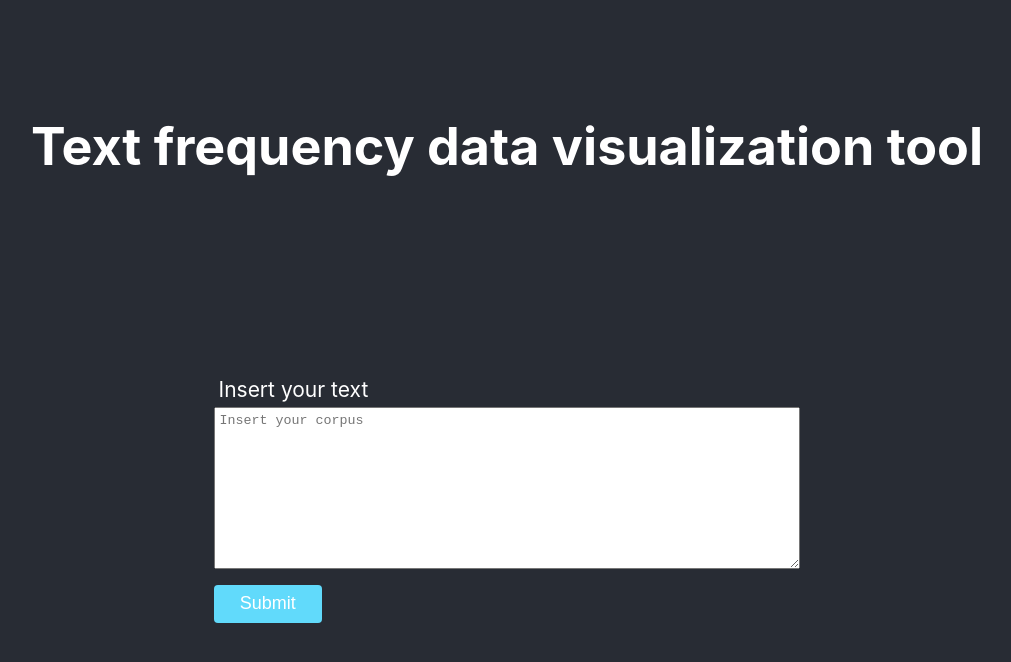
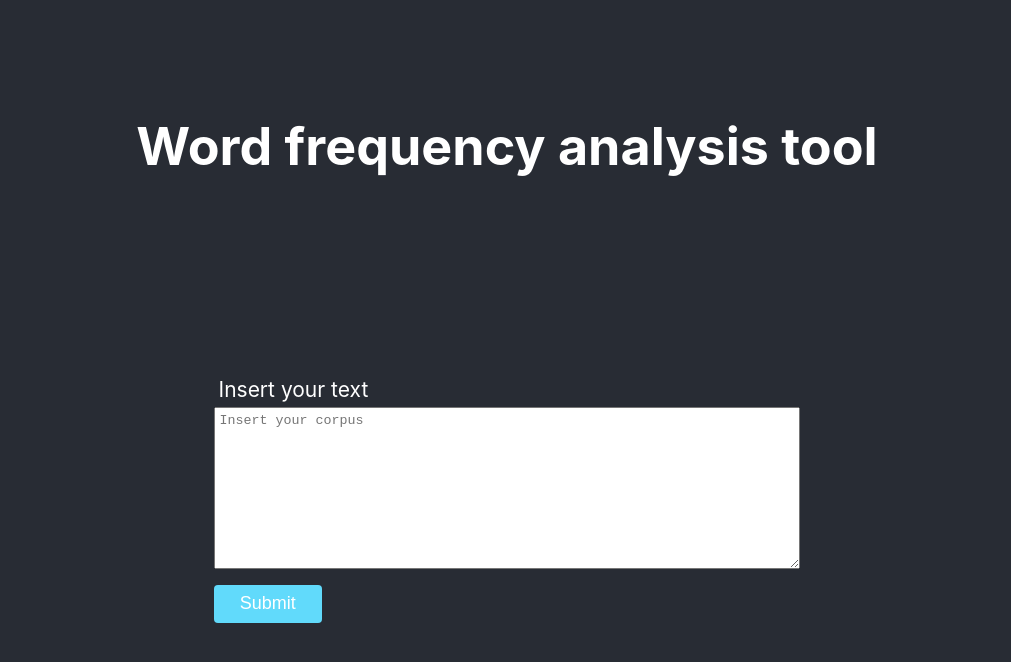
Before and after one commit to guar47/thesis_project, a React (Create React App) app: page / in a window 1280 px wide. Shown: the top 662 px of the page, without its empty margins (133-1144 px from the left). Built offline with nearby package versions, Linux system fonts and the light colour scheme.

Commit message:
add travis

```diff
--- a/package.json
+++ b/package.json
@@ -17,7 +17,8 @@
     "start": "react-scripts start",
     "build": "react-scripts build",
     "test": "react-scripts test",
-    "eject": "react-scripts eject"
+    "eject": "react-scripts eject",
+    "lint": "eslint \"src/**/*.{js,jsx}\""
   },
   "eslintConfig": {
     "extends": "react-app"
--- a/src/App.js
+++ b/src/App.js
@@ -6,7 +6,7 @@ function App() {
   return (
     <div className="App">
       <header className="App-header">
-        <h1>Text frequency data visualization tool</h1>
+        <h1>Word frequency analysis tool</h1>
       </header>
       <Form />
     </div>
```
Also changed, not shown: .travis.yml (added).
